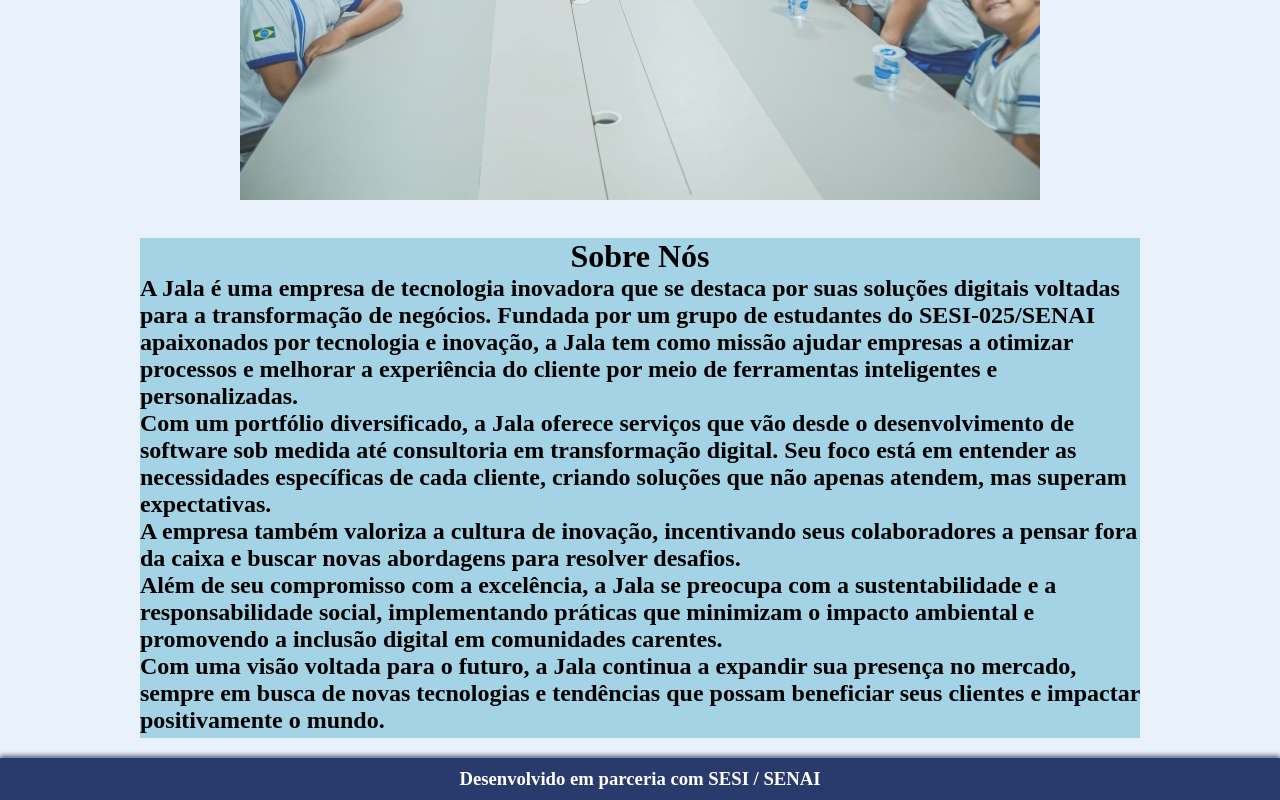
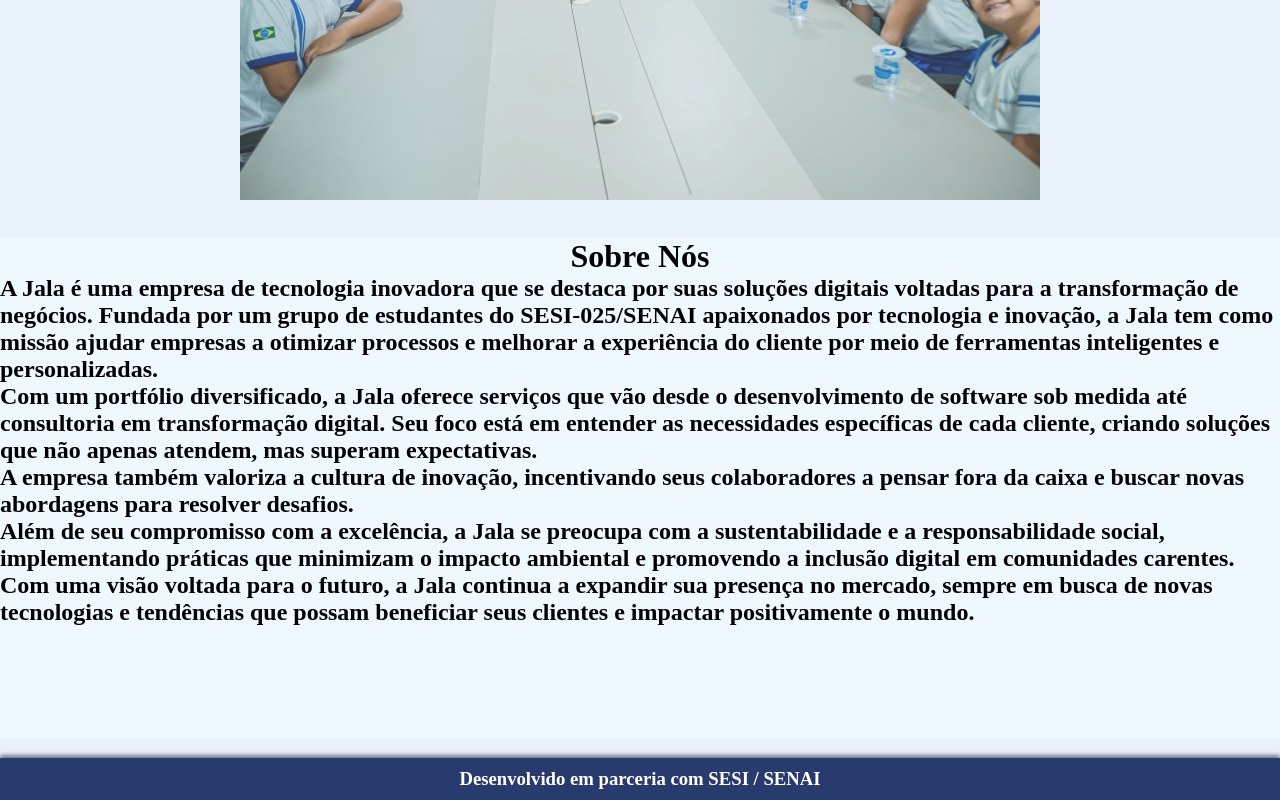
Before and after one commit to LucasGomes018/aulas_lima, a website: page Exercícios/PaginaGeo/index.html in a window 1280 px wide. Shown: the part 4396-5196 px from the top of the page. Drawn offline with Linux system fonts and the light colour scheme; a web font is replaced by a local one.

Commit message:
atualização

```diff
--- a/Exercícios/PaginaGeo/css/styles.css
+++ b/Exercícios/PaginaGeo/css/styles.css
@@ -353,11 +353,11 @@
 }
 
 .sobre{
-    width: 1000px;
+    max-width: 1500px;
     height: 500px;
     margin-top: 20px;
-    margin-bottom: 20px;
-    background-color: #a4d3e5;
+    margin-bottom: 10px;
+    background-color: aliceblue;
     margin-left: auto;
     margin-right: auto;
 }
```
